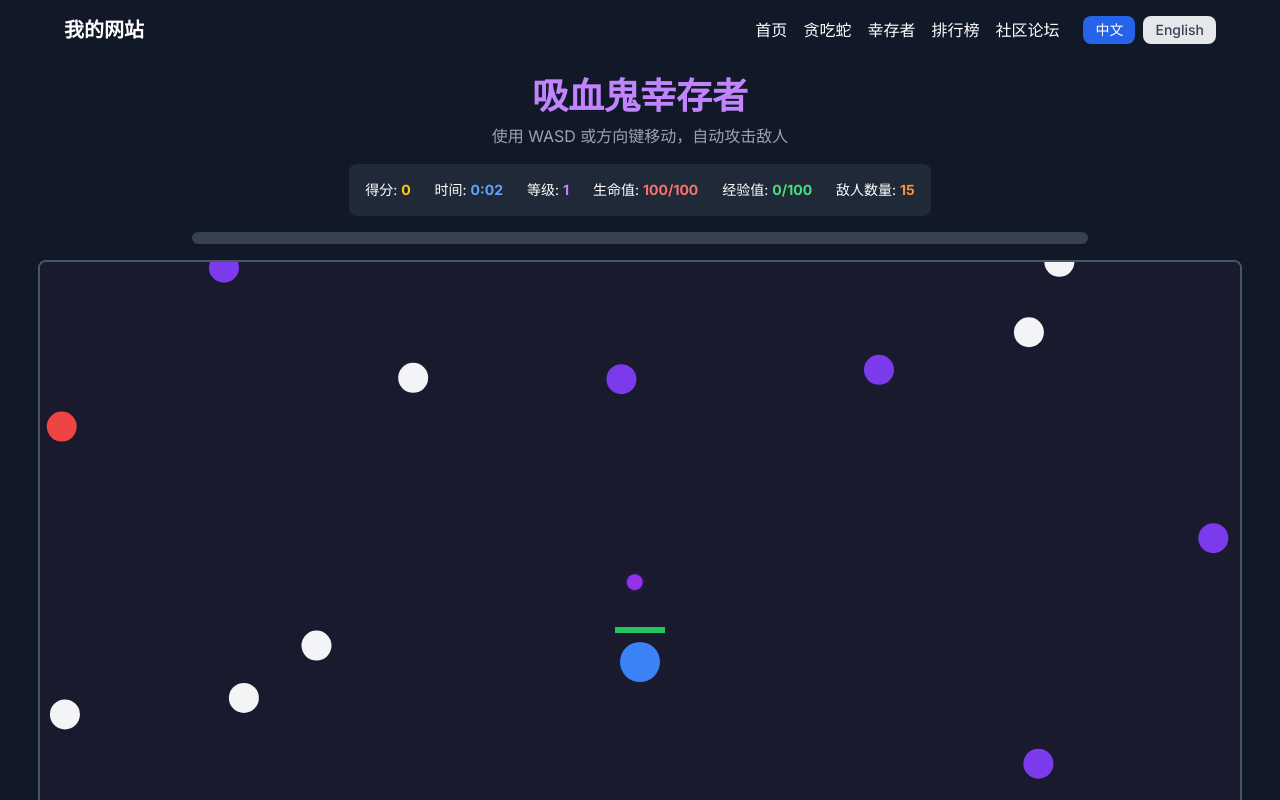
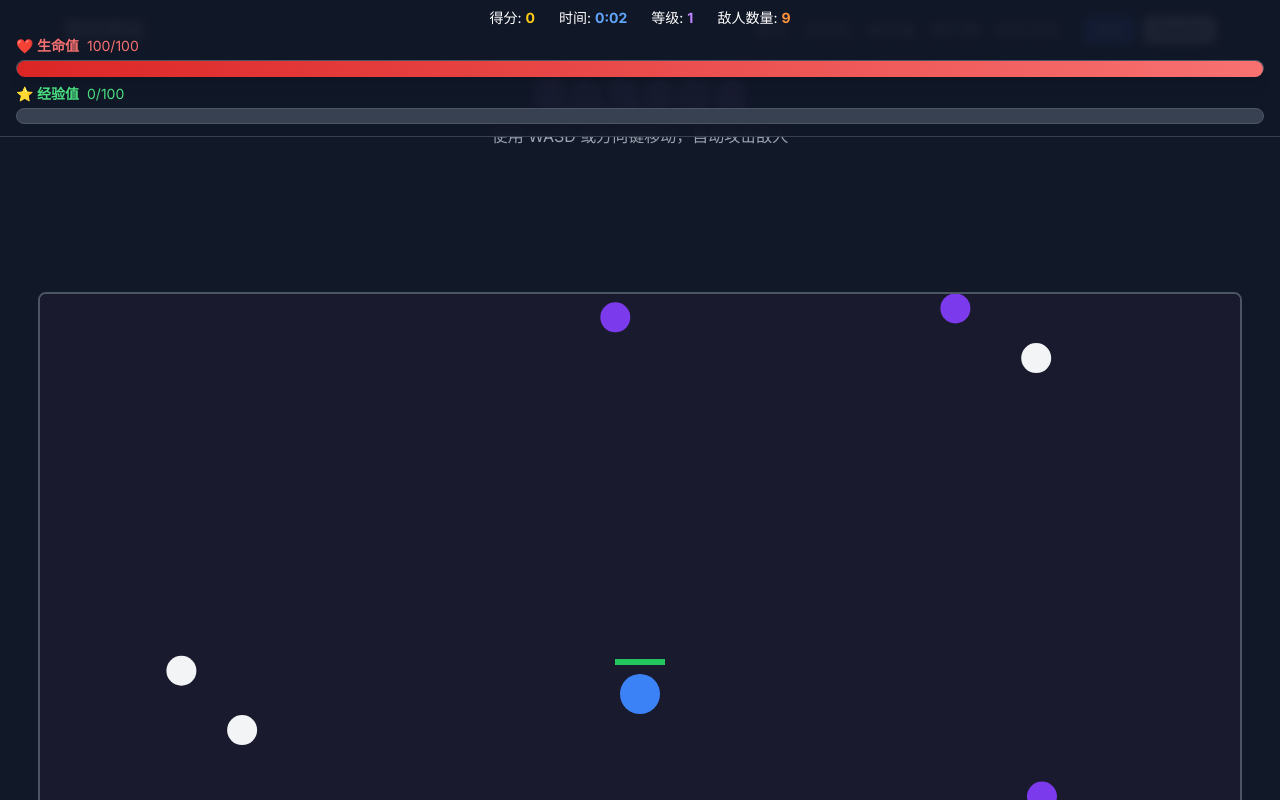
Before and after one commit to talent5978/personal-website, a Next.js app: page /survivor in a window 1280 px wide. Both pictures are taken after a click on the button "开始游戏". Shown: the top 800 px of the page. Built offline with nearby package versions, Linux system fonts and the light colour scheme.

Commit message:
Refactor game difficulty and improve UI with fixed top bar and progress bars
Co-authored-by: talent5978 <talent5978@163.com>

```diff
--- a/src/app/survivor/page.tsx
+++ b/src/app/survivor/page.tsx
@@ -183,8 +183,8 @@ export default function VampireSurvivorGame() {
   // 生成敌人
   const spawnEnemies = useCallback(() => {
     const enemyTypes: Enemy['type'][] = ['zombie', 'skeleton', 'bat', 'ghost']
-    // 确保游戏开始时至少有3个敌人，随时间增加
-    const enemiesPerWave = Math.max(3, Math.min(5 + Math.floor(timeElapsed / 30), 20))
+    // 调整敌人生成数量，降低初期难度
+    const enemiesPerWave = Math.max(2, Math.min(3 + Math.floor(timeElapsed / 45), 15))
 
     for (let i = 0; i < enemiesPerWave; i++) {
       const side = Math.floor(Math.random() * 4)
@@ -209,7 +209,8 @@ export default function VampireSurvivorGame() {
       }
 
       const type = enemyTypes[Math.floor(Math.random() * enemyTypes.length)]
-      const baseHealth = 50 + Math.floor(timeElapsed / 10) * 10
+      // 降低初期敌人血量，让游戏更容易上手
+      const baseHealth = 30 + Math.floor(timeElapsed / 15) * 8
 
       const enemy: Enemy = {
         id: Date.now() + Math.random(),
@@ -218,9 +219,9 @@ export default function VampireSurvivorGame() {
         type,
         health: baseHealth,
         maxHealth: baseHealth,
-        speed: GAME_CONFIG.ENEMY_BASE_SPEED + Math.random() * 0.5,
-        damage: 10 + Math.floor(timeElapsed / 20) * 5,
-        experienceValue: 10 + Math.floor(timeElapsed / 15) * 2
+        speed: GAME_CONFIG.ENEMY_BASE_SPEED + Math.random() * 0.3, // 降低速度随机性
+        damage: 8 + Math.floor(timeElapsed / 25) * 4, // 降低初期伤害
+        experienceValue: 12 + Math.floor(timeElapsed / 20) * 3 // 增加经验值奖励
       }
 
       setEnemies(prev => [...prev, enemy])
@@ -607,7 +608,7 @@ export default function VampireSurvivorGame() {
 
       const enemySpawner = setInterval(() => {
         spawnEnemies()
-      }, 1500) // 缩短生成间隔到1.5秒
+      }, 3000) // 调整生成间隔到3秒，降低初期难度
 
       return () => {
         clearInterval(timer)
@@ -736,26 +737,52 @@ export default function VampireSurvivorGame() {
         </div>
       )}
 
-      {/* 游戏画布和UI */}
+      {/* 固定的UI界面 */}
       {(gameState === 'playing' || gameState === 'paused') && (
-        <div className="flex flex-col items-center">
+        <>
+          {/* 固定在顶部的UI栏 */}
+          <div className="fixed top-0 left-0 right-0 z-40 bg-gray-900 bg-opacity-95 backdrop-blur-sm border-b border-gray-700">
             {/* 游戏信息栏 */}
-          <div className="bg-gray-800 p-4 rounded-lg mb-4 flex flex-wrap gap-6 text-sm">
+            <div className="flex justify-center py-2">
+              <div className="flex flex-wrap gap-6 text-sm">
                 <div>得分: <span className="text-yellow-400 font-bold">{score}</span></div>
                 <div>时间: <span className="text-blue-400 font-bold">{Math.floor(timeElapsed / 60)}:{(timeElapsed % 60).toString().padStart(2, '0')}</span></div>
                 <div>等级: <span className="text-purple-400 font-bold">{player.level}</span></div>
-            <div>生命值: <span className="text-red-400 font-bold">{player.health}/{player.maxHealth}</span></div>
-            <div>经验值: <span className="text-green-400 font-bold">{player.experience}/{player.experienceToNext}</span></div>
                 <div>敌人数量: <span className="text-orange-400 font-bold">{enemies.length}</span></div>
               </div>
+            </div>
 
-          {/* 经验值进度条 */}
-          <div className="w-full max-w-4xl bg-gray-700 rounded-full h-3 mb-4">
+            {/* 生命值条 */}
+            <div className="px-4 pb-2">
+              <div className="flex items-center gap-2 mb-1">
+                <span className="text-red-400 text-sm font-semibold">❤️ 生命值</span>
+                <span className="text-red-400 text-sm">{player.health}/{player.maxHealth}</span>
+              </div>
+              <div className="w-full bg-gray-700 rounded-full h-4 border border-gray-600">
                 <div
-              className="bg-green-500 h-3 rounded-full transition-all duration-300"
+                  className="bg-gradient-to-r from-red-600 to-red-400 h-4 rounded-full transition-all duration-300 shadow-lg"
+                  style={{ width: `${(player.health / player.maxHealth) * 100}%` }}
+                ></div>
+              </div>
+            </div>
+
+            {/* 经验值条 */}
+            <div className="px-4 pb-3">
+              <div className="flex items-center gap-2 mb-1">
+                <span className="text-green-400 text-sm font-semibold">⭐ 经验值</span>
+                <span className="text-green-400 text-sm">{player.experience}/{player.experienceToNext}</span>
+              </div>
+              <div className="w-full bg-gray-700 rounded-full h-4 border border-gray-600">
+                <div
+                  className="bg-gradient-to-r from-green-600 to-green-400 h-4 rounded-full transition-all duration-300 shadow-lg"
                   style={{ width: `${(player.experience / player.experienceToNext) * 100}%` }}
                 ></div>
               </div>
+            </div>
+          </div>
+
+          {/* 游戏内容区域 */}
+          <div className="flex flex-col items-center pt-32">
 
           {/* 游戏画布 */}
           <canvas
@@ -783,6 +810,7 @@ export default function VampireSurvivorGame() {
             <p>WASD 或方向键移动 | ESC 暂停游戏</p>
           </div>
           </div>
+        </>
       )}
     </div>
   )
```
Lines whose indentation alone changed are shown as unchanged.
